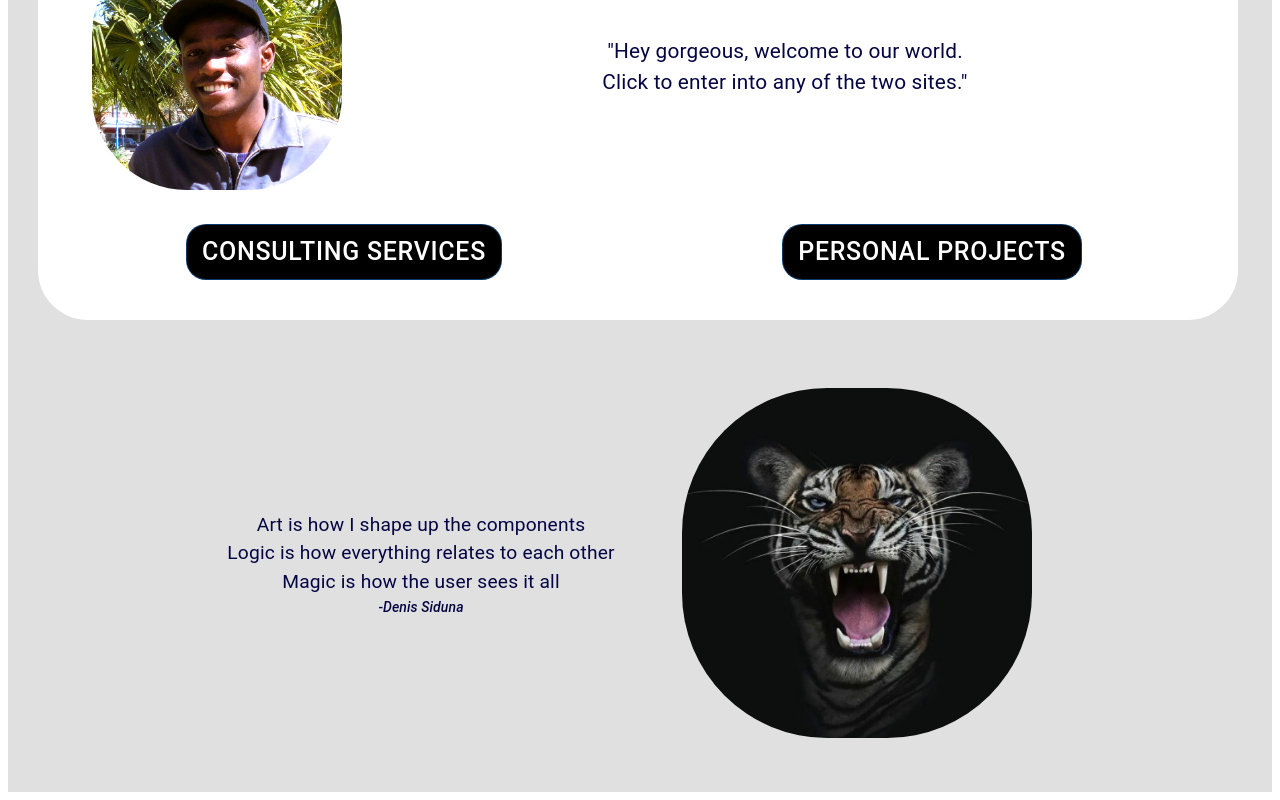
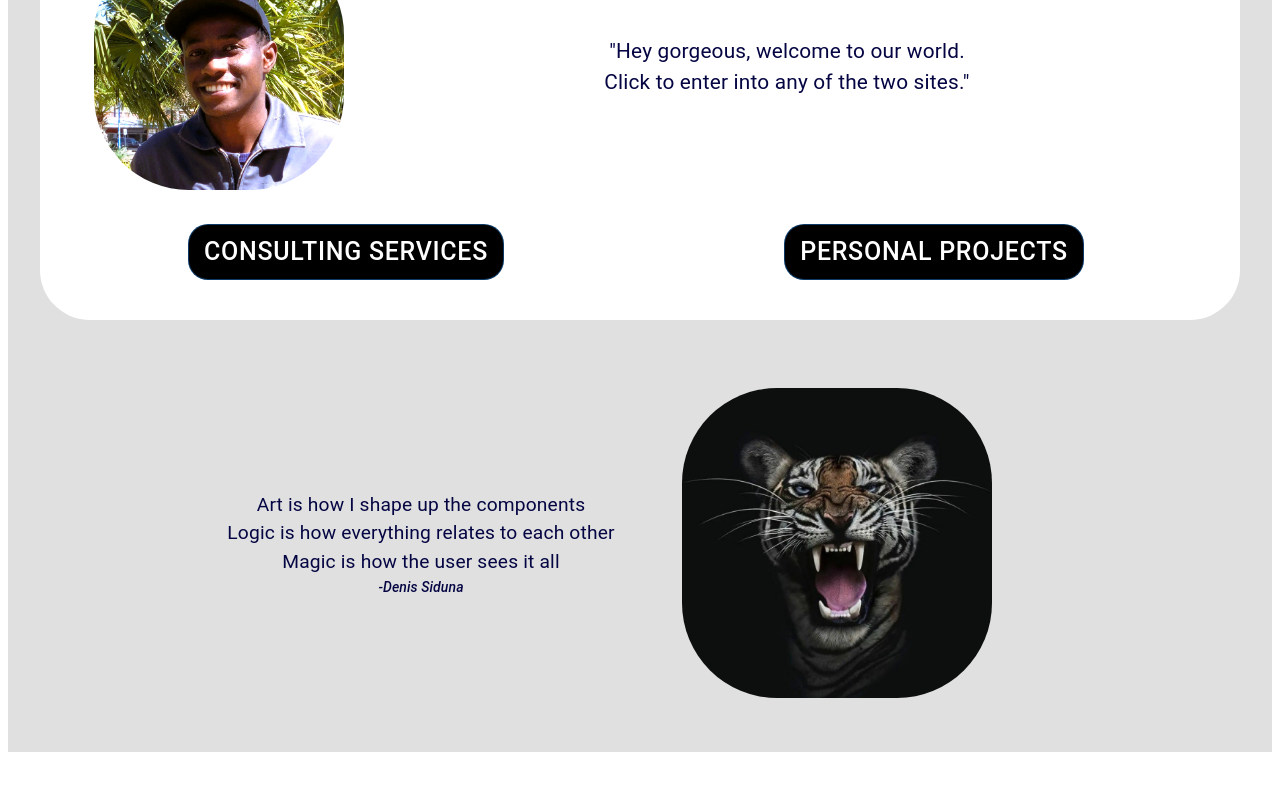
Before and after one commit to munaashe/rusero, a React (Create React App) app: page / in a window 1280 px wide. Shown: the part 448-1248 px from the top of the page. After the commit the page ends 1208 px from the top, so only its background shows below. Built offline with nearby package versions, Linux system fonts and the light colour scheme.

Commit message:
add react helmet async

```diff
--- a/src/index.tsx
+++ b/src/index.tsx
@@ -3,15 +3,18 @@ import ReactDOM from 'react-dom/client';
 import App from './App';
 import reportWebVitals from './reportWebVitals';
 import { HashRouter } from 'react-router-dom';
+import { HelmetProvider } from 'react-helmet-async';
 
 const root = ReactDOM.createRoot(
   document.getElementById('root') as HTMLElement
 );
 root.render(
   <React.StrictMode>
-    <HashRouter>
-      <App />
-    </HashRouter>
+    <HelmetProvider>
+      <HashRouter>
+        <App />
+      </HashRouter>
+    </HelmetProvider>
   </React.StrictMode>
 );
 
--- a/src/pages/landing/index.tsx
+++ b/src/pages/landing/index.tsx
@@ -17,7 +17,7 @@ const Landing = () => {
           . . . Feel It!
         </Typography>
       </Box>
-      <Container maxWidth='lg' sx={{ padding: '20px', backgroundColor: '#fff', borderRadius: '50px', marginTop: '-70px', marginLeft: '30px', marginRight: '70px' }}>
+      <Container maxWidth='lg' sx={{ padding: '20px', backgroundColor: '#fff', borderRadius: '50px', marginTop: '-70px', }}>
         <Grid container spacing={3} alignItems='center' justifyContent='center'>
           <Grid item xs={12} lg={3} md={3} sm={12}>
             <img
@@ -78,15 +78,17 @@ const Landing = () => {
             </Typography>
           </Grid>
           <Grid item lg={6} md={6} sm={12} xs={12}>
+            <Box justifyContent='center'>
               <img
                 src={tiger}
                 alt='Denis Siduna'
-              height='350px'
+                height='310px'
                 style={{
                   padding: '30px',
-                borderRadius: '175px'
+                  borderRadius: '125px'
                 }}
               />
+            </Box>
           </Grid>
         </Grid>
       </Container>
--- a/src/pages/personal/index.tsx
+++ b/src/pages/personal/index.tsx
@@ -4,10 +4,14 @@ import bg from '../../assets/bg.jpg';
 import About from './About';
 import Academics from './Academics';
 import Contact from './Contact';
+import { Helmet } from 'react-helmet-async';
 
 const Personal = () => {
   return (
     <div style={{ background: '#fafafa', marginTop: '-140px' }}>
+      <Helmet>
+        <title>Personal Projects | SiDesigned</title>
+      </Helmet>
       <br />
       <div style={{ background: `url(${bg})`, minHeight: '450px' }}>
         <Box sx={{ background: `url(${bg})`, minHeight: '400px' }} display='flex' flexDirection='column' justifyContent='center' alignItems='center'>
--- a/src/pages/philosophy/Goal.tsx
+++ b/src/pages/philosophy/Goal.tsx
@@ -49,7 +49,7 @@ const Goal = () => {
                         <img
                             src={future}
                             alt='the future'
-                            style={{ height: '340px', marginLeft: '20px' }}
+                            style={{ height: '267px', marginLeft: '20px' }}
                         />
                     </Grid>
                 </Grid>
--- a/src/pages/philosophy/index.tsx
+++ b/src/pages/philosophy/index.tsx
@@ -1,9 +1,13 @@
 import React from 'react';
+import { Helmet } from 'react-helmet-async';
 import Goal from './Goal';
 
 const Philosophy = () => {
   return (
     <div>
+      <Helmet>
+        <title>The Plan | SiDesigned</title>
+      </Helmet>
       <Goal/>
     </div>
   )
--- a/src/pages/plan/index.tsx
+++ b/src/pages/plan/index.tsx
@@ -10,12 +10,16 @@ import FeedIcon from '@mui/icons-material/Feed';
 import CurrencyExchangeIcon from '@mui/icons-material/CurrencyExchange';
 import AddShoppingCartIcon from '@mui/icons-material/AddShoppingCart';
 import VolunteerActivismIcon from '@mui/icons-material/VolunteerActivism';
+import { Helmet } from 'react-helmet-async';
 
 
 const Plan = () => {
   return (
     <div style={{ background: '#fafafa', marginTop: '-120px' }}>
       <br />
+      <Helmet>
+        <title>The Plan | SiDesigned</title>
+      </Helmet>
       <Typography variant='h4' align='center' sx={{ color: '#050543', paddingTop: '20px', marginTop: '110px' }}>
         The Grand Plan
       </Typography>
```
Lines whose indentation alone changed are shown as unchanged.
